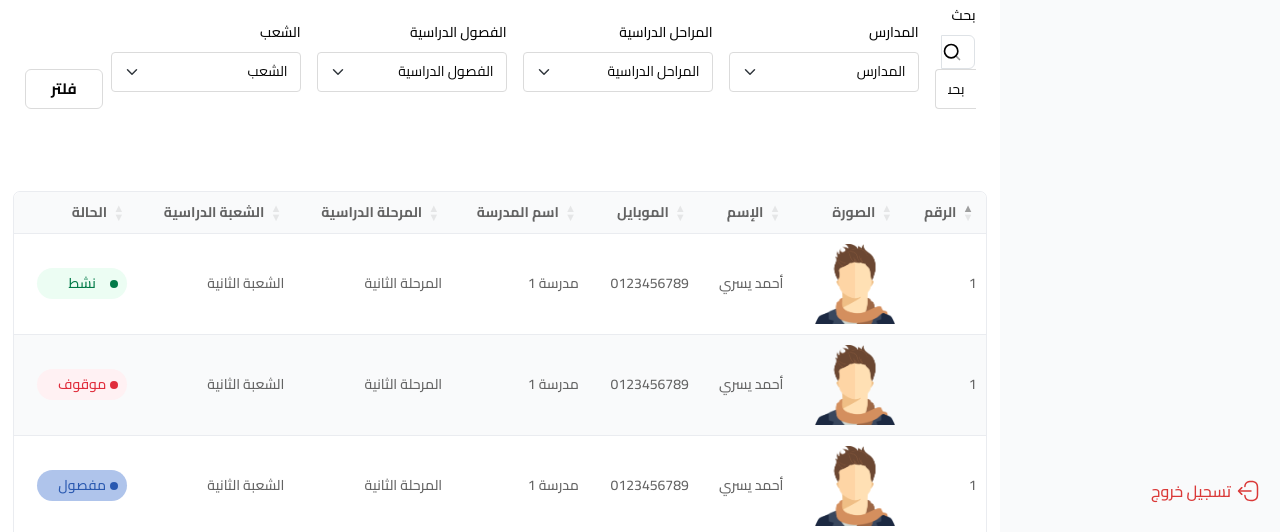
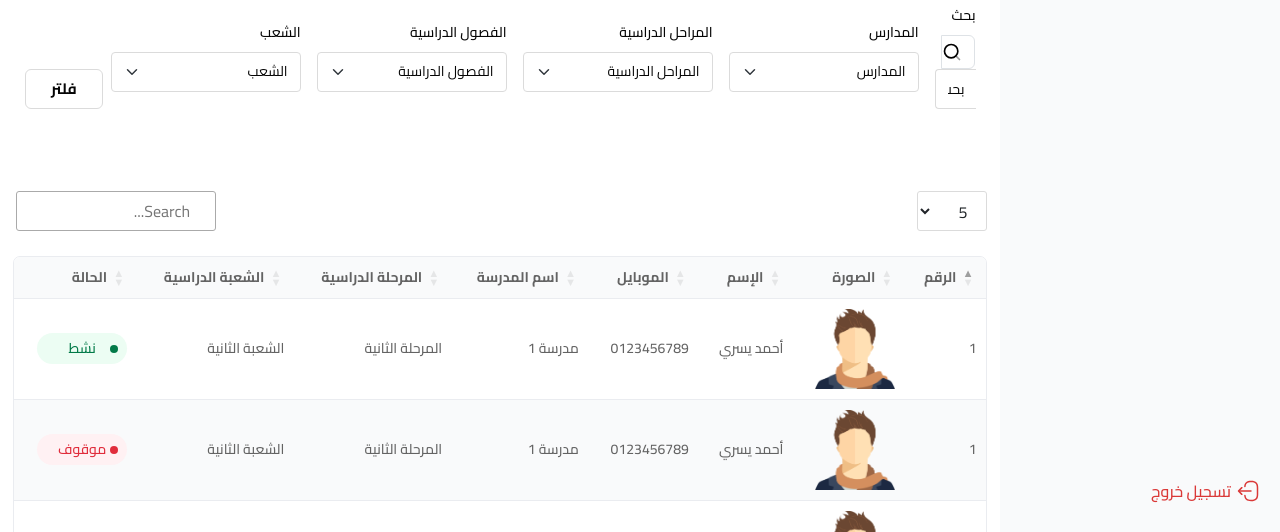
Before and after one commit to ahmedyousry74/eduAdmin, a plain HTML site: page index.html in a window 1280 px wide. Shown: the part 247-779 px from the top of the page. Drawn offline with Linux system fonts and the light colour scheme.

Commit message:
fix images

```diff
--- a/assets/sass/components/_table.scss
+++ b/assets/sass/components/_table.scss
@@ -3,27 +3,27 @@
     margin-top: 50px;
 
     .search_ {
-        display: none;
+        display: flex;
         justify-content: flex-end;
-
+        padding: 0;
+        margin-bottom: 25px;
         input {
             padding: 4px 25px !important;
             background: #fff;
-            border: 0 !important;
-            box-shadow: rgba(149, 157, 165, 0.2) 0px 8px 24px;
+            border: 1px solid $fourth-color;
             height: 40px;
             width: 200px;
         }
     }
 
     .length_ {
-        display: none;
-
+        display: flex;
+        padding: 0;
+        margin-bottom: 25px;
         select.dt-input {
             padding: 4px 15px;
             background: #fff;
-            border: 0;
-            box-shadow: rgba(149, 157, 165, 0.2) 0px 8px 24px;
+            border: 1px solid $fourth-color;
             height: 40px;
         }
     }
```
Also changed, not shown: assets/sass/main.css, 1 other file.
